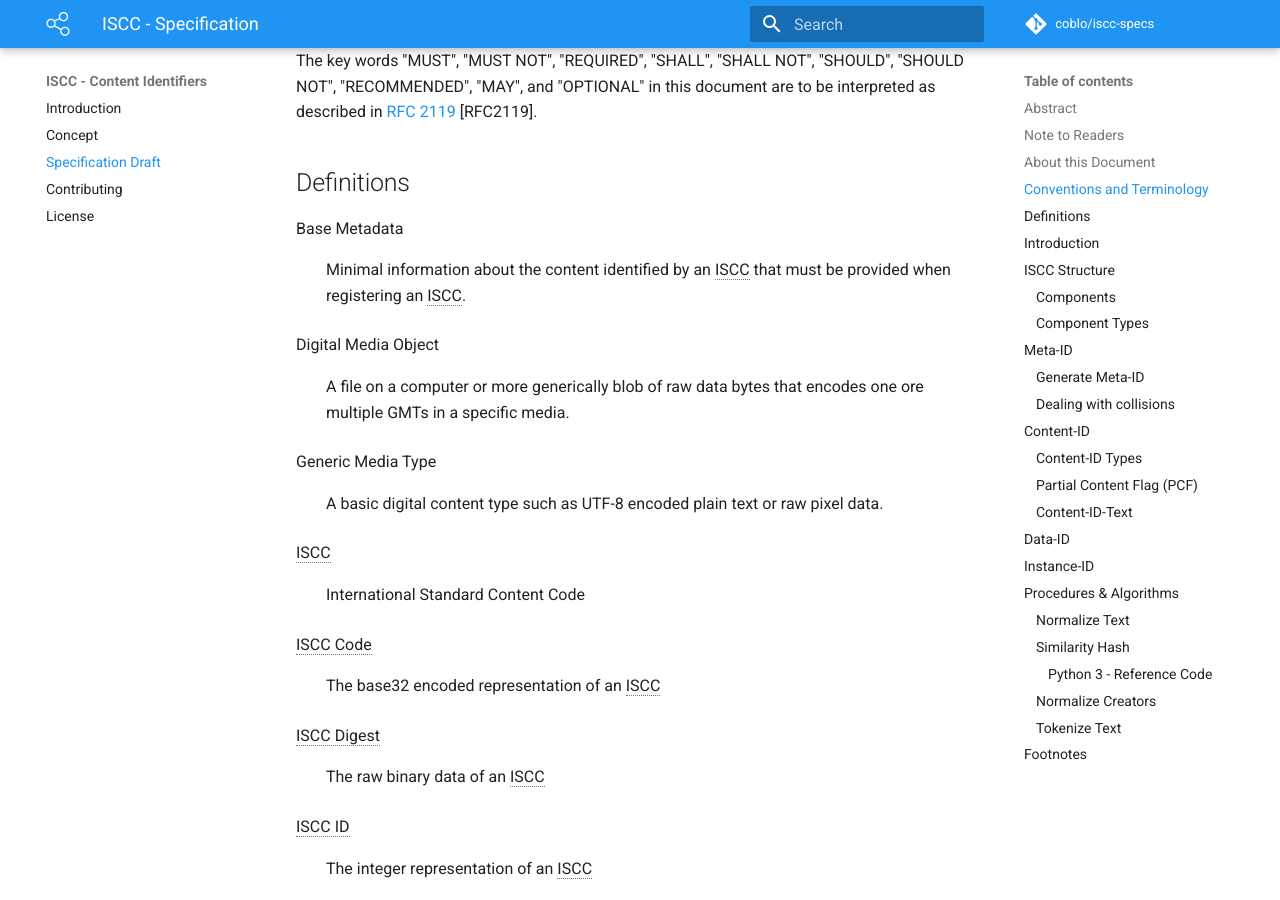
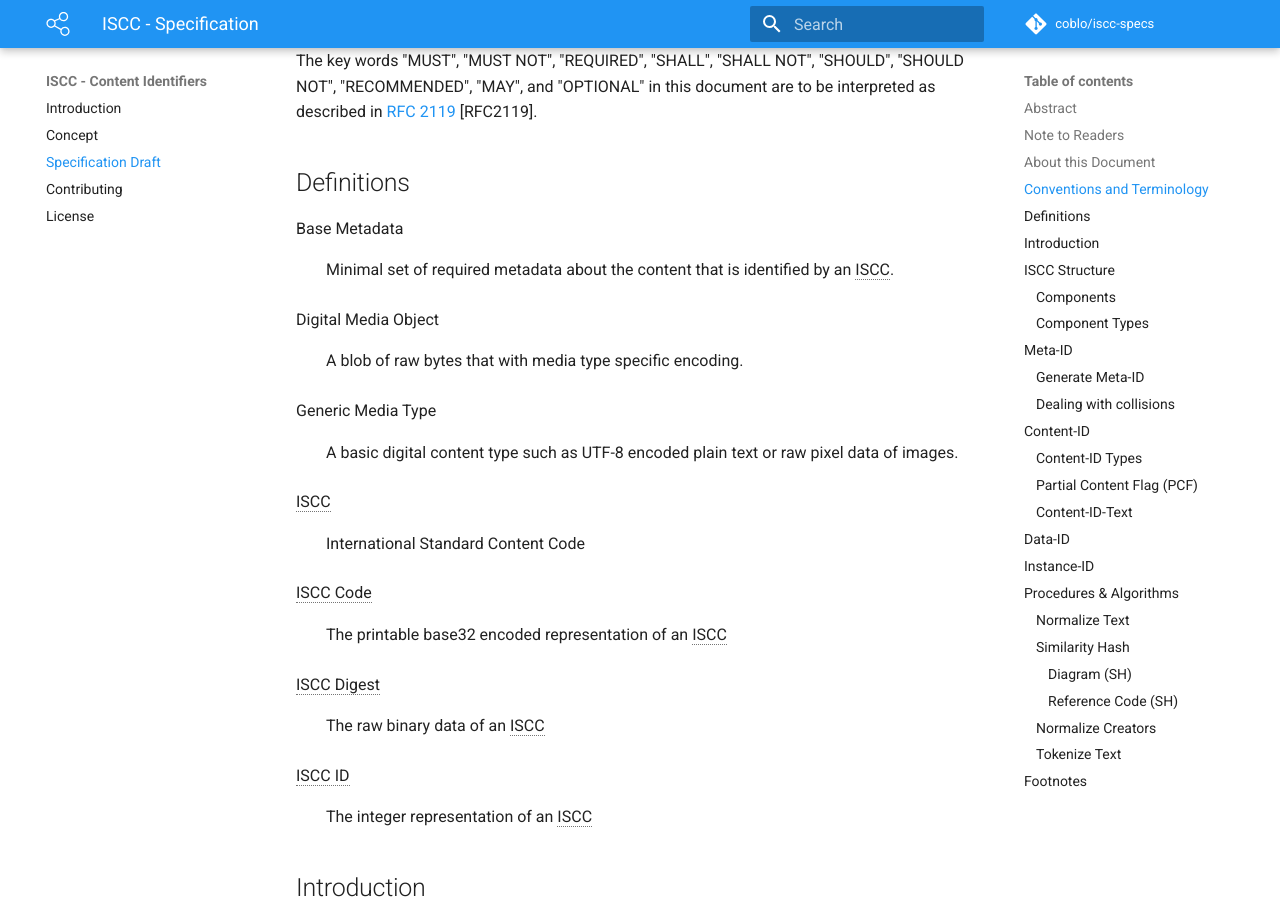
Before and after one commit to iscc/iscc-specs, an MkDocs documentation site: the page built from docs/specification.md, in a window 1280 px wide and 900 px high, scrolled down 939 px. Built offline with MkDocs 1.6.1 and Material for MkDocs 9.7.7, drawn with Linux system fonts in a browser that asks for light colours; comment, search, counter and statistics services are not loaded; old or Windows-style settings are respelled for this version of MkDocs; some of the changed text lies outside the part shown.

Commit message:
Minor edits

````diff
--- a/docs/specification.md
+++ b/docs/specification.md
@@ -31,19 +31,19 @@ The key words "MUST", "MUST NOT", "REQUIRED", "SHALL", "SHALL NOT", "SHOULD", "S
 ## Definitions
 
 Base Metadata
-:	Minimal information about the content identified by an ISCC that must be provided when registering an ISCC.
+:	Minimal set of required metadata about the content that is identified by an ISCC.
 
 Digital Media Object
-:	A file on a computer or more generically blob of raw data bytes that encodes one ore multiple GMTs in a specific media.
+:	A blob of raw bytes that with media type specific encoding.
 
 Generic Media Type
-:	A basic digital content type such as UTF-8 encoded plain text or raw pixel data.
+:	A basic digital content type such as UTF-8 encoded plain text or raw pixel data of images.
 
 ISCC
 :	International Standard Content Code
 
 ISCC Code
-:	The base32 encoded representation of an ISCC
+:	The printable base32 encoded representation of an ISCC
 
 ISCC Digest
 :	The raw binary data of an ISCC
@@ -91,7 +91,7 @@ Each component has the same basic structure of a 1-byte header and a 7-byte main
 
 ## Meta-ID
 
-The Meta-ID is built from minimal and generic metadata of the content to be identified. All *text* information supplied to the META-ID generating function is assumed to be UTF-8 encoded. Errors during decoding the bytestring input to a native Unicode must terminate the process and should not be silenced. An ISCC generating application must provide a `generate_meta_id` function that accepts the following input fields:
+The Meta-ID is built from minimal and generic metadata of the content to be identified. All *text* information supplied to the META-ID generating function is assumed to be UTF-8 encoded. Errors that occur during the decoding of such a bytestring input to a native Unicode must terminate the process and must not be silenced. An ISCC generating application must provide a `generate_meta_id` function that accepts the following input fields:
 
 | Name                  | Type    | Required | Description                              |
 | :-------------------- | :------ | :------- | :--------------------------------------- |
@@ -213,9 +213,11 @@ We define a text normalization function that is specific to our application. It
 
 The `similarity_hash` function takes a sequence of hash digests (raw 8-bit bytes) which represent a set of content features. Each of the digests must be of equal size. The function returns a new hash digest (raw 8-bit bytes) of the same size. For each bit in the input hashes calulate the number of hashes with that bit set and substract the the count of hashes where it is not set. For the output hash set the same bit position to `0` if the count is negative or `1` if it is zero or positive. The resulting hash digest will retain similarity for similar sets of input hashes. See also  [[Charikar2002]][#Charikar2002].
 
+#### Diagram (SH)
+
 ![iscc-similarity-hash](images/iscc-similarity-hash.svg)
 
-#### Python 3 - Reference Code
+#### Reference Code (SH)
 
 ```python3
 def similarity_hash(hash_digests: Sequence[ByteString]) -> ByteString:
````
